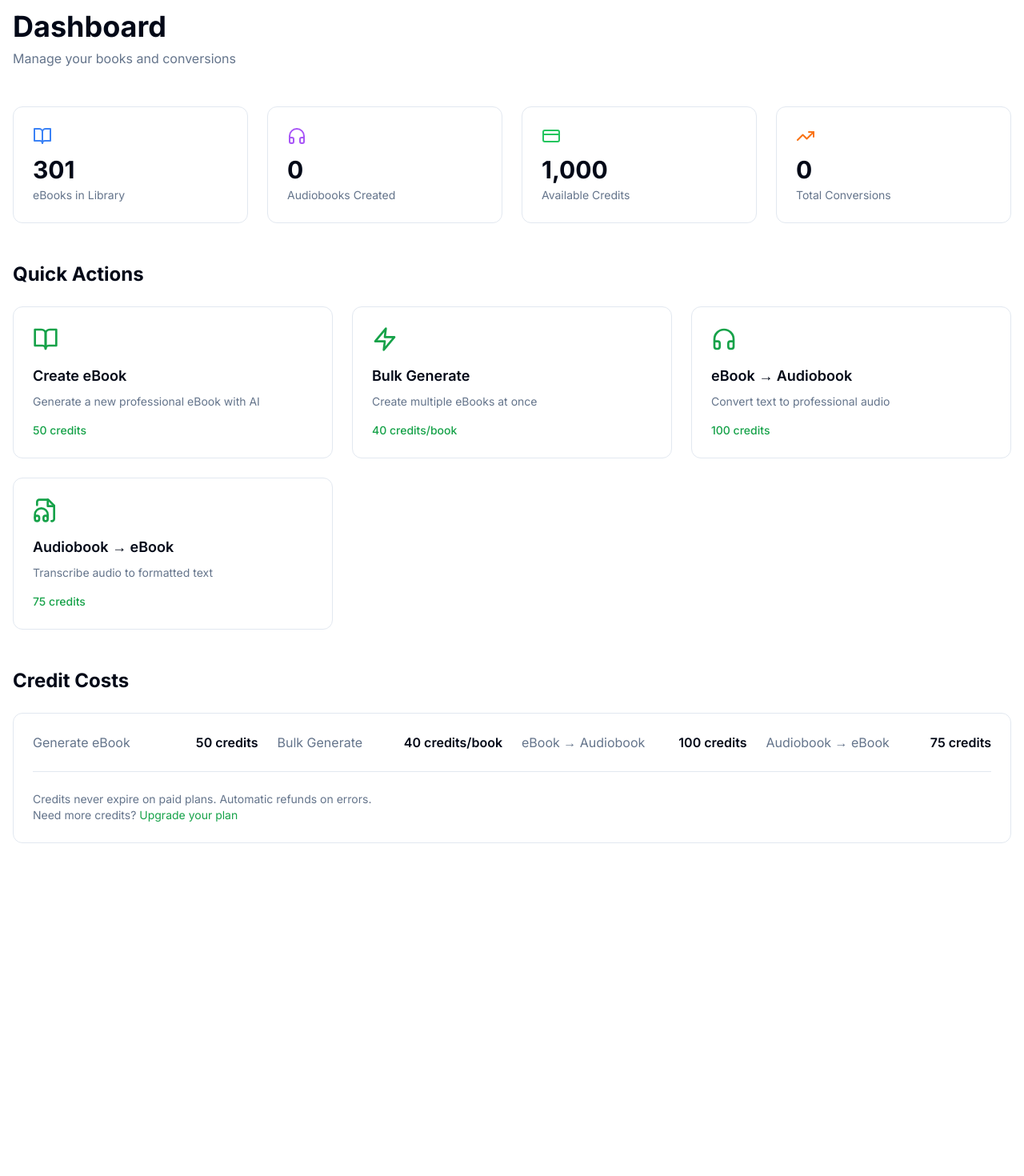
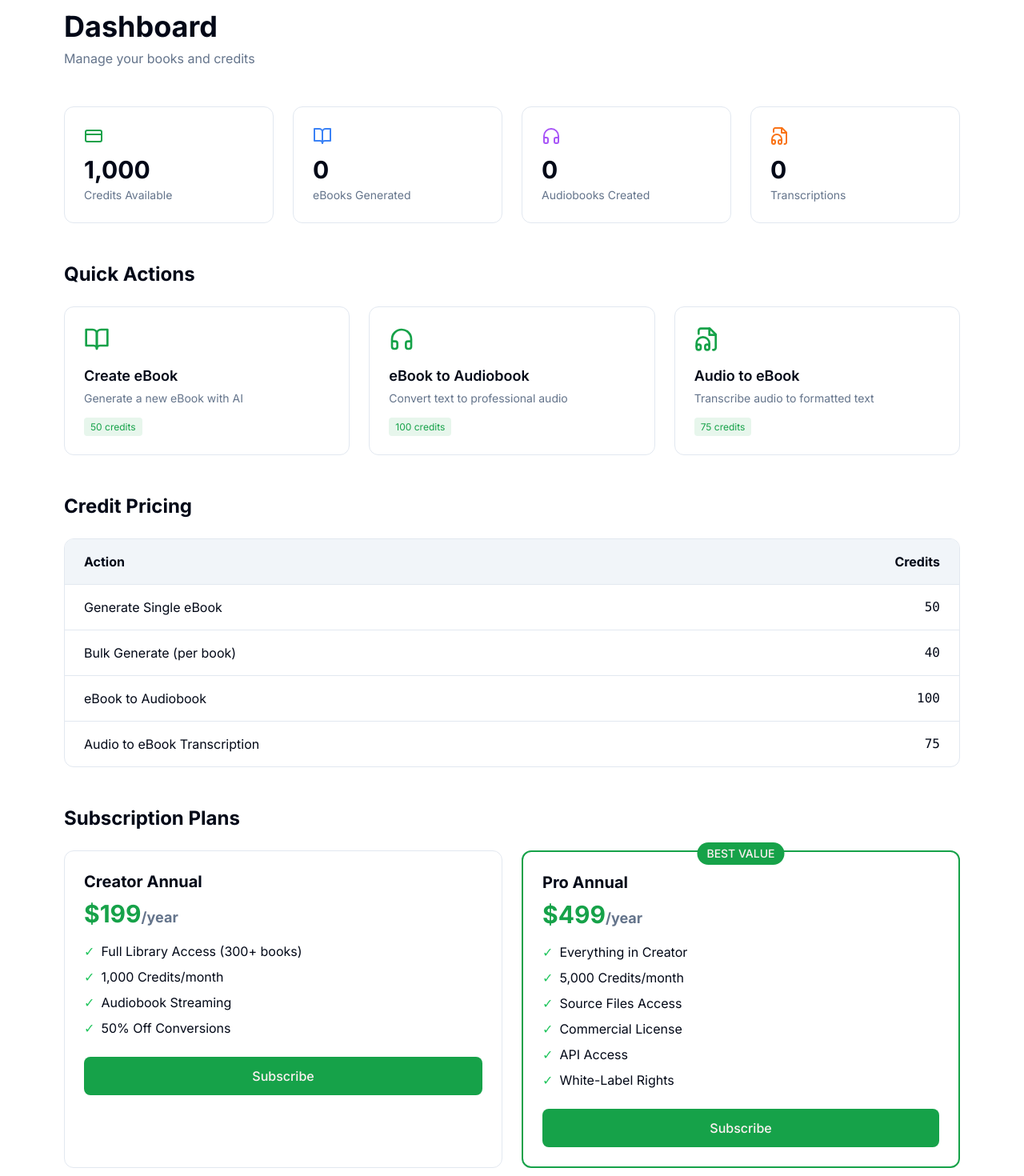
Before and after one commit to CR-AudioViz-AI/javari-books, a Next.js app: page /dashboard in a window 1280 px wide. Shown: the part 100-1570 px from the top of the page at 80% size. Before the commit the page ends 1202 px from the top, so only its background shows below. Built offline with nearby package versions, Linux system fonts and the light colour scheme.

Commit message:
Update app/dashboard/page.tsx

```diff
--- a/app/dashboard/page.tsx
+++ b/app/dashboard/page.tsx
@@ -1,102 +1,179 @@
 'use client'
 
 import { useState, useEffect } from 'react'
-import { BookOpen, Headphones, FileAudio, CreditCard, TrendingUp, Zap } from 'lucide-react'
+import { BookOpen, Headphones, FileAudio, Zap, CreditCard, TrendingUp } from 'lucide-react'
 import Link from 'next/link'
 
 export default function DashboardPage() {
   const [stats, setStats] = useState({
-    totalBooks: 301,
-    totalAudiobooks: 0,
     credits: 1000,
-    conversions: 0
+    booksGenerated: 0,
+    audiobooksCreated: 0,
+    transcriptions: 0
   })
 
   return (
     <main className="min-h-screen py-12">
-      <div className="container mx-auto px-4">
+      <div className="container mx-auto px-4 max-w-6xl">
         <div className="mb-12">
           <h1 className="text-4xl font-bold mb-2">Dashboard</h1>
-          <p className="text-muted-foreground">Manage your books and conversions</p>
+          <p className="text-muted-foreground">Manage your books and credits</p>
         </div>
 
         {/* Stats Grid */}
         <div className="grid md:grid-cols-2 lg:grid-cols-4 gap-6 mb-12">
           <StatCard
+            icon={<CreditCard className="h-6 w-6" />}
+            label="Credits Available"
+            value={stats.credits.toLocaleString()}
+            color="text-primary"
+          />
+          <StatCard
             icon={<BookOpen className="h-6 w-6" />}
-            label="eBooks in Library"
-            value={stats.totalBooks.toLocaleString()}
+            label="eBooks Generated"
+            value={stats.booksGenerated.toString()}
             color="text-blue-500"
           />
           <StatCard
             icon={<Headphones className="h-6 w-6" />}
             label="Audiobooks Created"
-            value={stats.totalAudiobooks.toString()}
+            value={stats.audiobooksCreated.toString()}
             color="text-purple-500"
           />
           <StatCard
-            icon={<CreditCard className="h-6 w-6" />}
-            label="Available Credits"
-            value={stats.credits.toLocaleString()}
-            color="text-green-500"
-          />
-          <StatCard
-            icon={<TrendingUp className="h-6 w-6" />}
-            label="Total Conversions"
-            value={stats.conversions.toString()}
+            icon={<FileAudio className="h-6 w-6" />}
+            label="Transcriptions"
+            value={stats.transcriptions.toString()}
             color="text-orange-500"
           />
         </div>
 
         {/* Quick Actions */}
+        <div className="mb-12">
           <h2 className="text-2xl font-bold mb-6">Quick Actions</h2>
-        <div className="grid md:grid-cols-2 lg:grid-cols-3 gap-6 mb-12">
-          <QuickActionCard
+          <div className="grid md:grid-cols-3 gap-6">
+            <ActionCard
+              href="/create"
               icon={<BookOpen className="h-8 w-8" />}
               title="Create eBook"
-            description="Generate a new professional eBook with AI"
-            href="/create"
-            credits={50}
+              description="Generate a new eBook with AI"
+              credits="50 credits"
             />
-          <QuickActionCard
-            icon={<Zap className="h-8 w-8" />}
-            title="Bulk Generate"
-            description="Create multiple eBooks at once"
-            href="/create?mode=bulk"
-            credits={40}
-            suffix="/book"
+            <ActionCard
+              href="/convert?mode=ebook-to-audio"
+              icon={<Headphones className="h-8 w-8" />}
+              title="eBook to Audiobook"
+              description="Convert text to professional audio"
+              credits="100 credits"
             />
-          <QuickActionCard
-            icon={<Headphones className="h-8 w-8" />}
-            title="eBook → Audiobook"
-            description="Convert text to professional audio"
-            href="/convert?mode=ebook-to-audio"
-            credits={100}
+            <ActionCard
+              href="/convert?mode=audio-to-ebook"
+              icon={<FileAudio className="h-8 w-8" />}
+              title="Audio to eBook"
+              description="Transcribe audio to formatted text"
+              credits="75 credits"
             />
-          <QuickActionCard
-            icon={<FileAudio className="h-8 w-8" />}
-            title="Audiobook → eBook"
-            description="Transcribe audio to formatted text"
-            href="/convert?mode=audio-to-ebook"
-            credits={75}
-          />
+          </div>
         </div>
 
         {/* Credit Costs */}
-        <h2 className="text-2xl font-bold mb-6">Credit Costs</h2>
+        <div className="mb-12">
+          <h2 className="text-2xl font-bold mb-6">Credit Pricing</h2>
+          <div className="bg-card border rounded-xl overflow-hidden">
+            <table className="w-full">
+              <thead className="bg-muted">
+                <tr>
+                  <th className="text-left px-6 py-4">Action</th>
+                  <th className="text-right px-6 py-4">Credits</th>
+                </tr>
+              </thead>
+              <tbody>
+                <tr className="border-t">
+                  <td className="px-6 py-4">Generate Single eBook</td>
+                  <td className="text-right px-6 py-4 font-mono">50</td>
+                </tr>
+                <tr className="border-t">
+                  <td className="px-6 py-4">Bulk Generate (per book)</td>
+                  <td className="text-right px-6 py-4 font-mono">40</td>
+                </tr>
+                <tr className="border-t">
+                  <td className="px-6 py-4">eBook to Audiobook</td>
+                  <td className="text-right px-6 py-4 font-mono">100</td>
+                </tr>
+                <tr className="border-t">
+                  <td className="px-6 py-4">Audio to eBook Transcription</td>
+                  <td className="text-right px-6 py-4 font-mono">75</td>
+                </tr>
+              </tbody>
+            </table>
+          </div>
+        </div>
+
+        {/* Subscription Plans */}
+        <div>
+          <h2 className="text-2xl font-bold mb-6">Subscription Plans</h2>
+          <div className="grid md:grid-cols-2 gap-6">
             <div className="bg-card border rounded-xl p-6">
-          <div className="grid md:grid-cols-2 lg:grid-cols-4 gap-6">
-            <CreditCostItem action="Generate eBook" cost={50} />
-            <CreditCostItem action="Bulk Generate" cost={40} suffix="/book" />
-            <CreditCostItem action="eBook → Audiobook" cost={100} />
-            <CreditCostItem action="Audiobook → eBook" cost={75} />
+              <h3 className="text-xl font-bold mb-2">Creator Annual</h3>
+              <div className="text-3xl font-bold text-primary mb-4">$199<span className="text-lg text-muted-foreground">/year</span></div>
+              <ul className="space-y-2 mb-6">
+                <li className="flex items-center gap-2">
+                  <span className="text-green-500">✓</span>
+                  Full Library Access (300+ books)
+                </li>
+                <li className="flex items-center gap-2">
+                  <span className="text-green-500">✓</span>
+                  1,000 Credits/month
+                </li>
+                <li className="flex items-center gap-2">
+                  <span className="text-green-500">✓</span>
+                  Audiobook Streaming
+                </li>
+                <li className="flex items-center gap-2">
+                  <span className="text-green-500">✓</span>
+                  50% Off Conversions
+                </li>
+              </ul>
+              <button className="w-full px-4 py-3 bg-primary text-primary-foreground rounded-lg font-medium hover:bg-primary/90">
+                Subscribe
+              </button>
             </div>
-          <div className="mt-6 pt-6 border-t">
-            <p className="text-sm text-muted-foreground">
-              Credits never expire on paid plans. Automatic refunds on errors.
-              <br />
-              Need more credits? <Link href="/pricing" className="text-primary hover:underline">Upgrade your plan</Link>
-            </p>
+            <div className="bg-card border-2 border-primary rounded-xl p-6 relative">
+              <div className="absolute -top-3 left-1/2 -translate-x-1/2 px-3 py-1 bg-primary text-primary-foreground text-sm font-medium rounded-full">
+                BEST VALUE
+              </div>
+              <h3 className="text-xl font-bold mb-2">Pro Annual</h3>
+              <div className="text-3xl font-bold text-primary mb-4">$499<span className="text-lg text-muted-foreground">/year</span></div>
+              <ul className="space-y-2 mb-6">
+                <li className="flex items-center gap-2">
+                  <span className="text-green-500">✓</span>
+                  Everything in Creator
+                </li>
+                <li className="flex items-center gap-2">
+                  <span className="text-green-500">✓</span>
+                  5,000 Credits/month
+                </li>
+                <li className="flex items-center gap-2">
+                  <span className="text-green-500">✓</span>
+                  Source Files Access
+                </li>
+                <li className="flex items-center gap-2">
+                  <span className="text-green-500">✓</span>
+                  Commercial License
+                </li>
+                <li className="flex items-center gap-2">
+                  <span className="text-green-500">✓</span>
+                  API Access
+                </li>
+                <li className="flex items-center gap-2">
+                  <span className="text-green-500">✓</span>
+                  White-Label Rights
+                </li>
+              </ul>
+              <button className="w-full px-4 py-3 bg-primary text-primary-foreground rounded-lg font-medium hover:bg-primary/90">
+                Subscribe
+              </button>
+            </div>
           </div>
         </div>
       </div>
@@ -104,17 +181,7 @@ export default function DashboardPage() {
   )
 }
 
-function StatCard({
-  icon,
-  label,
-  value,
-  color
-}: {
-  icon: React.ReactNode
-  label: string
-  value: string
-  color: string
-}) {
+function StatCard({ icon, label, value, color }: { icon: React.ReactNode; label: string; value: string; color: string }) {
   return (
     <div className="bg-card border rounded-xl p-6">
       <div className={`${color} mb-3`}>{icon}</div>
@@ -124,48 +191,15 @@ function StatCard({
   )
 }
 
-function QuickActionCard({
-  icon,
-  title,
-  description,
-  href,
-  credits,
-  suffix = ''
-}: {
-  icon: React.ReactNode
-  title: string
-  description: string
-  href: string
-  credits: number
-  suffix?: string
-}) {
+function ActionCard({ href, icon, title, description, credits }: { href: string; icon: React.ReactNode; title: string; description: string; credits: string }) {
   return (
-    <Link href={href}>
-      <div className="bg-card border rounded-xl p-6 hover:border-primary hover:shadow-md transition-all h-full">
+    <Link href={href} className="block">
+      <div className="bg-card border rounded-xl p-6 hover:shadow-lg hover:border-primary/50 transition-all">
         <div className="text-primary mb-4">{icon}</div>
-        <h3 className="text-lg font-semibold mb-2">{title}</h3>
-        <p className="text-sm text-muted-foreground mb-4">{description}</p>
-        <div className="text-sm font-medium text-primary">
-          {credits} credits{suffix}
-        </div>
+        <h3 className="text-lg font-semibold mb-1">{title}</h3>
+        <p className="text-sm text-muted-foreground mb-3">{description}</p>
+        <span className="text-xs px-2 py-1 bg-primary/10 text-primary rounded">{credits}</span>
       </div>
     </Link>
   )
 }
-
-function CreditCostItem({
-  action,
-  cost,
-  suffix = ''
-}: {
-  action: string
-  cost: number
-  suffix?: string
-}) {
-  return (
-    <div className="flex justify-between items-center">
-      <span className="text-muted-foreground">{action}</span>
-      <span className="font-semibold">{cost} credits{suffix}</span>
-    </div>
-  )
-}
```
Lines whose indentation alone changed are shown as unchanged.
